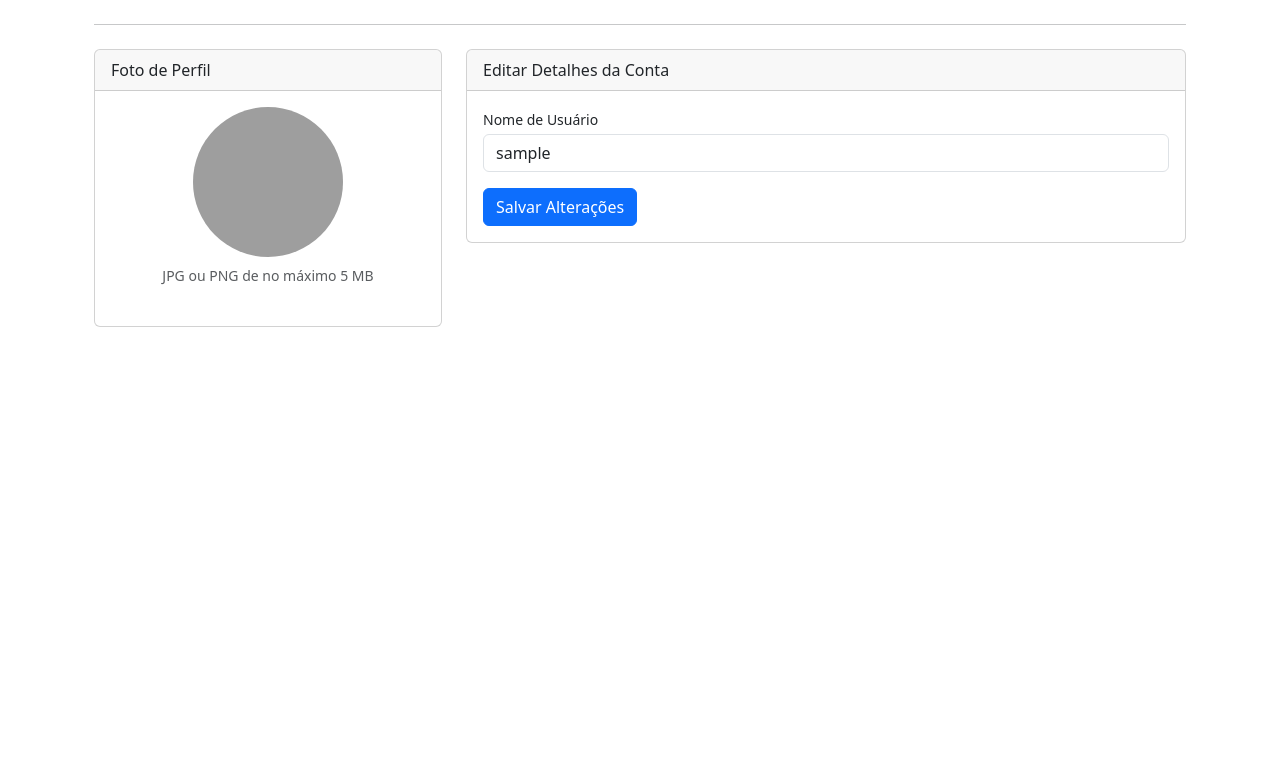
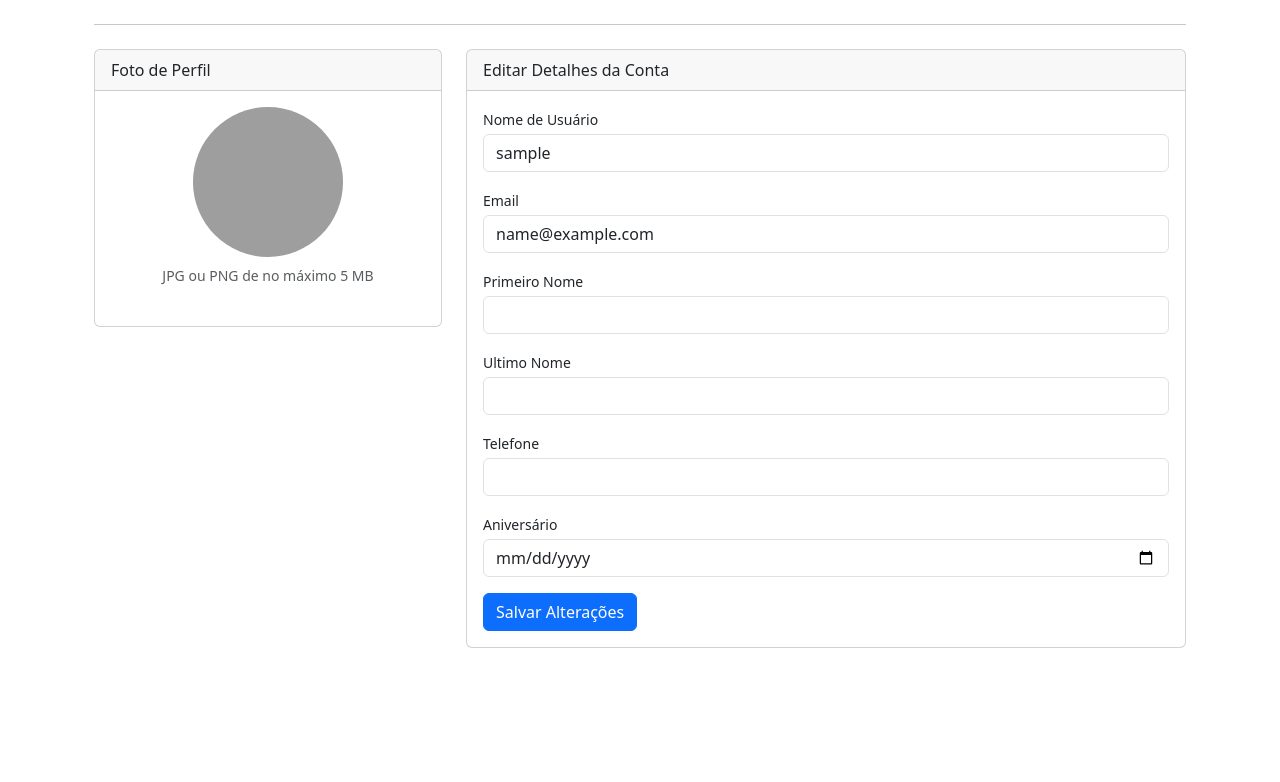
Before and after one commit to Cromablue/GFSystem, a Django app: page /perfil/editar/ in a window 1280 px wide. Shown: the part 61-843 px from the top of the page. Before the commit the page ends 388 px from the top, so only its background shows below. Run offline with Django 4.2, Linux system fonts and the light colour scheme; the visitor is signed in with stand-in values (Sample User, id 1); some libraries are stand-ins or nearby versions; grey boxes are pictures that could not be loaded.

Commit message:
Fix Profile

```diff
--- a/GFSystem/forms.py
+++ b/GFSystem/forms.py
@@ -82,22 +82,36 @@ class UserLoginForm(AuthenticationForm):
 class UserProfileForm(forms.ModelForm):
     class Meta:
         model = UserProfile
-        fields = ['telefone', 'endereco', 'foto', 'aniversario']
+        fields = ['telefone', 'endereco', 'foto', 'aniversario', 'first_name', 'last_name']  # Adicione os campos aqui
 
     username = forms.CharField(max_length=150)
-    email = forms.EmailField()
-    first_name = forms.CharField(max_length=30, required=False)
-    last_name = forms.CharField(max_length=30, required=False)
+    email = forms.EmailField(max_length=254, required=False)
+    telefone = forms.CharField(max_length=20, required=False)
+    aniversario = forms.DateField(required=False)
 
     def __init__(self, *args, **kwargs):
-        user = kwargs.pop('user', None)
+        self.user = kwargs.pop('user', None)
         super().__init__(*args, **kwargs)
 
-        if user:
-            self.fields['username'].initial = user.username
-            self.fields['email'].initial = user.email
-            self.fields['first_name'].initial = user.first_name
-            self.fields['last_name'].initial = user.last_name
+        if self.user:
+            self.fields['username'].initial = self.user.username
+            self.fields['email'].initial = self.user.email
+            self.fields['first_name'].initial = self.user.first_name
+            self.fields['last_name'].initial = self.user.last_name
+
+    def clean_username(self):
+        username = self.cleaned_data.get('username')
+        if not username:
+            raise forms.ValidationError("O nome de usuário não pode estar vazio.")
+        if User.objects.filter(username=username).exclude(pk=self.user.pk).exists():
+            raise forms.ValidationError("Este nome de usuário já está em uso.")
+        return username
+
+    def clean_email(self):
+        email = self.cleaned_data.get('email')
+        if User.objects.filter(email=email).exclude(pk=self.user.pk).exists():
+            raise forms.ValidationError("Este email já está em uso.")
+        return email
 
     def save(self, commit=True):
         profile = super().save(commit=False)
@@ -106,9 +120,13 @@ class UserProfileForm(forms.ModelForm):
         # Atualizar os campos do User
         user.username = self.cleaned_data['username']
         user.email = self.cleaned_data['email']
-        user.first_name = self.cleaned_data['first_name']
-        user.last_name = self.cleaned_data['last_name']
+
+        # Salvar os campos adicionais no perfil
+        profile.first_name = self.cleaned_data['first_name']  # Salvar primeiro nome
+        profile.last_name = self.cleaned_data['last_name']    # Salvar último nome
+
         if commit:
             user.save()
             profile.save()
+
         return profile
--- a/GFSystem/models.py
+++ b/GFSystem/models.py
@@ -11,6 +11,8 @@ FALTAS_PERMITIDAS = 0.25  # Configurável
 # ----------------------------------------
 # Modelo UserProfile
 # ----------------------------------------
+
+
 class UserProfile(models.Model):
     user = models.OneToOneField(User, on_delete=models.CASCADE, related_name='profile')
     telefone = models.CharField(max_length=20, blank=True)
@@ -18,7 +20,8 @@ class UserProfile(models.Model):
     foto = models.ImageField(upload_to='user_photos/', blank=True, null=True)
     aniversario = models.DateField(null=True, blank=True)
     email = models.EmailField(null=True, blank=True)
-
+    first_name = models.CharField(max_length=30, blank=True)
+    last_name = models.CharField(max_length=30, blank=True)
     def __str__(self):
         return self.user.username
 
@@ -31,10 +34,12 @@ class UserProfile(models.Model):
         self.user.email = data.get('email', self.user.email)
 
         # Validações
-        if not self.user.username.isalnum():
-            errors.append("O nome de usuário deve conter apenas letras e números.")
+        if not self.user.username:
+            errors.append("O nome de usuário não pode estar vazio.")
+
         if User.objects.filter(username=self.user.username).exclude(pk=self.user.pk).exists():
             errors.append("Este nome de usuário já está em uso.")
+
         if User.objects.filter(email=self.user.email).exclude(pk=self.user.pk).exists():
             errors.append("Este email já está em uso.")
 
@@ -44,13 +49,20 @@ class UserProfile(models.Model):
         # Atualizar dados adicionais
         self.telefone = data.get('telefone', self.telefone)
         self.endereco = data.get('endereco', self.endereco)
-        self.aniversario = data.get('aniversario', self.aniversario)
+
+        # Manter o aniversário existente se o novo valor for vazio
+        aniversario_novo = data.get('aniversario')
+        if aniversario_novo:  # Se um novo aniversário for fornecido
+            self.aniversario = aniversario_novo
+
         if 'foto' in files:
             self.foto = files['foto']
 
         # Salvar alterações
         self.user.save()
         self.save()
+
+
 
 
 # Sinal para criar automaticamente o perfil do usuário
--- a/GFSystem/views.py
+++ b/GFSystem/views.py
@@ -1,3 +1,4 @@
+from django.core.exceptions import ValidationError
 from django.contrib.auth.decorators import login_required
 from django.contrib.auth import login, logout, authenticate
 from django.contrib import messages
@@ -6,8 +7,8 @@ from django.utils import timezone
 from datetime import datetime
 from .forms import MateriaForm, UserProfileForm, UserRegistrationForm
 from .models import Materia, UserProfile
-from django.contrib.auth.models import User
 import re
+
 
 # Páginas Públicas
 def home(request):
@@ -246,13 +247,14 @@ def edit_profile(request):
 
     if request.method == 'POST':
         form = UserProfileForm(request.POST, request.FILES, instance=profile, user=request.user)
+
         if form.is_valid():
-            form.save()
+            form.save()  # Salva todos os dados corretamente agora
             messages.success(request, "Perfil atualizado com sucesso!")
             return redirect('perfil')
-        else:
-            for error in form.errors.values():
-                messages.error(request, error)
+
+        # Mensagens de erro serão tratadas no próprio formulário
+
     else:
         form = UserProfileForm(instance=profile, user=request.user)
 
--- a/templates/edit_profile.html
+++ b/templates/edit_profile.html
@@ -2,6 +2,8 @@
 {% load static %}
 {% block title %}Editar Perfil{% endblock %}
 {% block content %}
+<!-- edit_profile.html -->
+
 <div class="container-xl px-4 mt-4">
     <hr class="mt-0 mb-4">
     <div class="row">
@@ -10,7 +12,6 @@
             <div class="card mb-4 mb-xl-0">
                 <div class="card-header">Foto de Perfil</div>
                 <div class="card-body text-center">
-                    <!-- Mostrar a foto do perfil ou uma imagem padrão -->
                     <img
                         class="img-account-profile rounded-circle mb-2"
                         src="{% if profile.foto %}{{ profile.foto.url }}{% else %}{% static 'admin/img/default.png' %}{% endif %}"
@@ -18,7 +19,6 @@
                         style="width: 150px; height: 150px;"
                     >
                     <div class="small font-italic text-muted mb-4">JPG ou PNG de no máximo 5 MB</div>
-
                 </div>
             </div>
         </div>
@@ -34,12 +34,90 @@
                         <div class="mb-3">
                             <label class="small mb-1" for="inputUsername">Nome de Usuário</label>
                             <input
-                                class="form-control"
+                                class="form-control {% if form.username.errors %}is-invalid{% endif %}"
                                 id="inputUsername"
                                 type="text"
                                 name="username"
                                 value="{{ form.username.value }}"
                                 required>
+                            {% for error in form.username.errors %}
+                                <div class="invalid-feedback">{{ error }}</div>
+                            {% endfor %}
+                        </div>
+
+                        <!-- Email -->
+                        <div class="mb-3">
+                            <label class="small mb-1" for="inputEmail">Email</label>
+                            <input
+                                class="form-control {% if form.email.errors %}is-invalid{% endif %}"
+                                id="inputEmail"
+                                type="email"
+                                name="email"
+                                value="{{ form.email.value }}"
+                                required>
+                            {% for error in form.email.errors %}
+                                <div class="invalid-feedback">{{ error }}</div>
+                            {% endfor %}
+                        </div>
+
+                        <!--Primeiro Nome-->
+                        <div class="mb-3">
+                            <label class="small mb-1" for="inputFirstName">Primeiro Nome</label>
+                            <input
+                                class="form-control {% if form.first_name.errors %}is-invalid{% endif %}"
+                                id="inputFirstName"
+                                type="text"
+                                name="first_name"
+                                value="{{ form.first_name.value }}"
+                                required>
+                            {% for error in form.first_name.errors %}
+                                <div class="invalid-feedback">{{ error }}</div>
+                            {% endfor %}
+                        </div>
+
+                        <!-- Ultimo Nome-->
+                        <div class="mb-3">
+                            <label class="small mb-1" for="inputLastName">Ultimo Nome</label>
+                            <input
+                                class="form-control {% if form.last_name.errors %}is-invalid{% endif %}"
+                                id="inputLastName"
+                                type="text"
+                                name="last_name"
+                                value="{{ form.last_name.value }}"
+                                required>
+                            {% for error in form.last_name.errors %}
+                                <div class="invalid-feedback">{{ error }}</div>
+                            {% endfor %}
+                        </div>
+
+                        <!-- Telefone -->
+                        <div class="mb-3">
+                            <label class="small mb-1" for="inputtelefone">Telefone</label>
+                            <input
+                                class="form-control {% if form.telefone.errors %}is-invalid{% endif %}"
+                                id="inputPhone"
+                                type="text"
+                                name="telefone"
+                                value="{{ form.telefone.value }}"
+                                required>
+                            {% for error in form.telefone.errors %}
+                                <div class="invalid-feedback">{{ error }}</div>
+                            {% endfor %}
+                        </div>
+
+                        <!-- Aniversário -->
+                        <div class="mb-3">
+                            <label class="small mb-1" for="inputBirthday">Aniversário</label>
+                            <input
+                                class="form-control {% if form.aniversario.errors %}is-invalid{% endif %}"
+                                id="inputBirthday"
+                                type="date"
+                                name="aniversario"
+                                value="{{ form.aniversario.value }}"
+                                >
+                            {% for error in form.aniversario.errors %}
+                                <div class="invalid-feedback">{{ error }}</div>
+                            {% endfor %}
                         </div>
                         <!-- Botão Salvar -->
                         <button class="btn btn-primary" type="submit">Salvar Alterações</button>
```
Also changed, not shown: templates/perfil.html (+4 -3 lines), GFSystem/migrations/0020_userprofile_first_name_userprofile_last_name.py (added).
